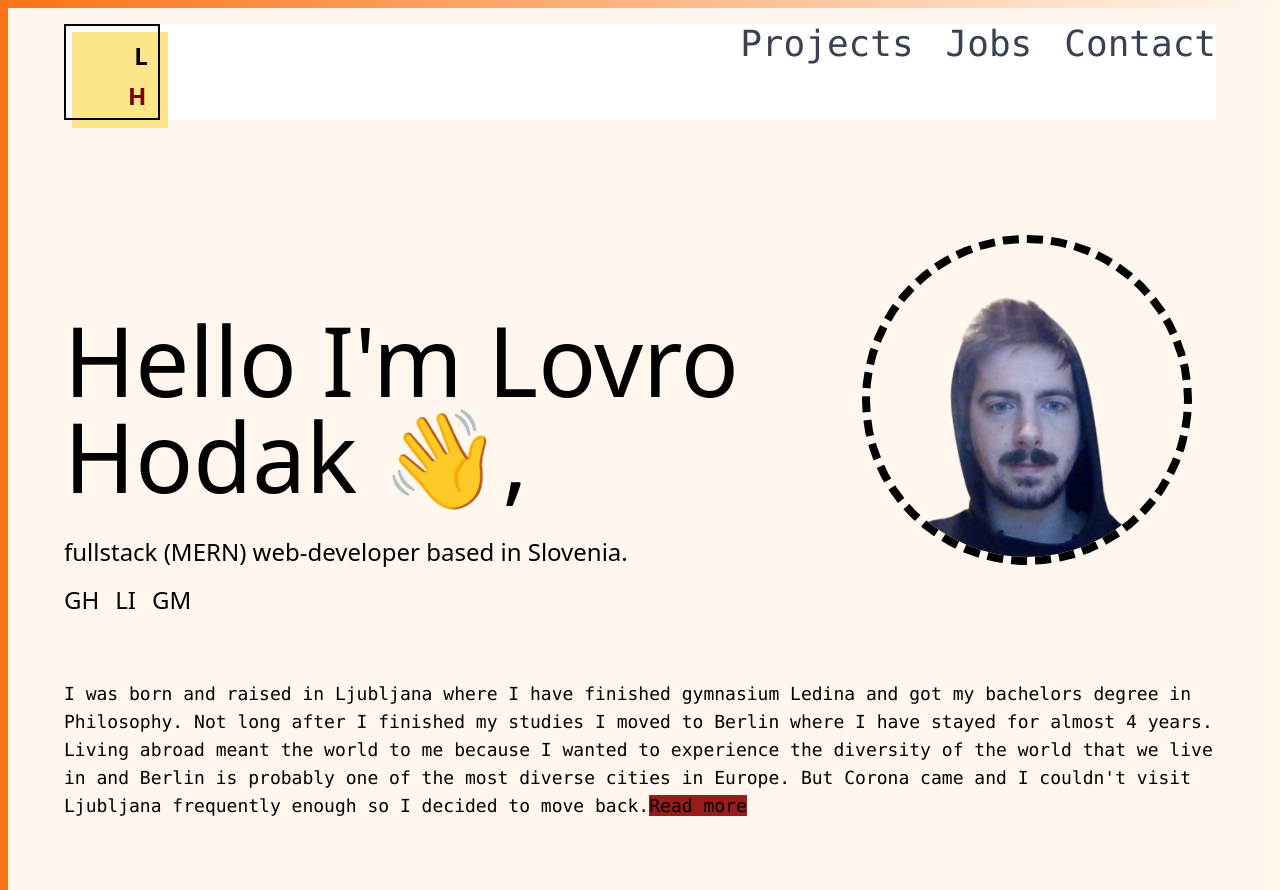
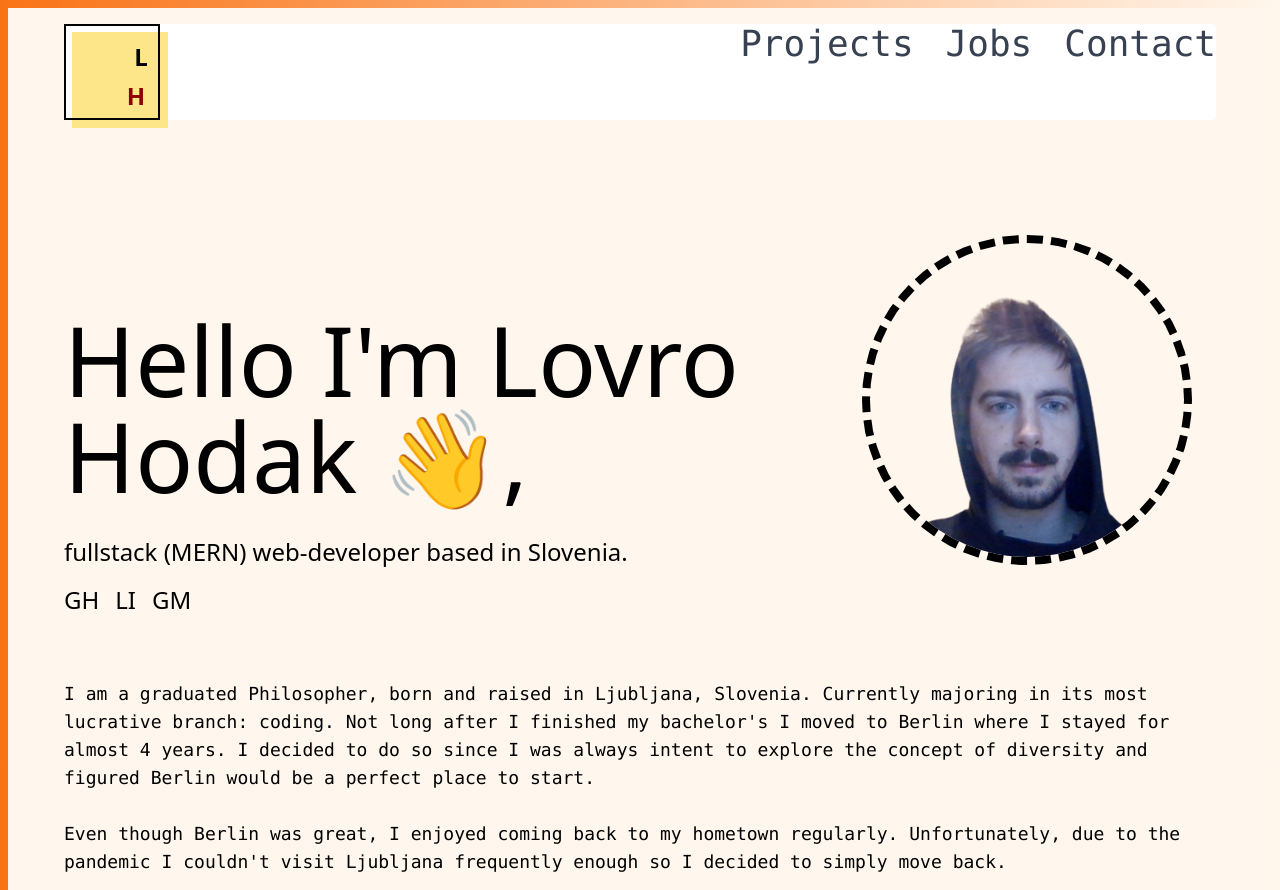
Before and after one commit to LovroHodak/intro, a React (Create React App) app: page / in a window 1280 px wide. Shown: the top 890 px of the page. Built offline with nearby package versions, Linux system fonts and the light colour scheme.

Commit message:
about content

```diff
--- a/src/components/IntroMore.js
+++ b/src/components/IntroMore.js
@@ -6,13 +6,46 @@ export default function IntroMore() {
   return (
     <IntroMoreContainer>
       <About>
-        I was born and raised in Ljubljana where I have finished gymnasium
-        Ledina and got my bachelors degree in Philosophy. Not long after I
-        finished my studies I moved to Berlin where I have stayed for almost 4
-        years. Living abroad meant the world to me because I wanted to
-        experience the diversity of the world that we live in and Berlin is
-        probably one of the most diverse cities in Europe. But Corona came and I
-        couldn't visit Ljubljana frequently enough so I decided to move back.
+        I am a graduated Philosopher, born and raised in Ljubljana, Slovenia.
+        Currently majoring in its most lucrative branch: coding. Not long after
+        I finished my bachelor's I moved to Berlin where I stayed for almost 4
+        years. I decided to do so since I was always intent to explore the
+        concept of diversity and figured Berlin would be a perfect place to
+        start.
+        <br />
+        <br />
+        Even though Berlin was great, I enjoyed coming back to my hometown
+        regularly. Unfortunately, due to the pandemic I couldn't visit Ljubljana
+        frequently enough so I decided to simply move back.
+        <br />
+        <br />
+        As you might have figured out already, having a bachelor's degree in
+        Philosophy did not make me the “most wanted” on the job market. This
+        meant that I had to have tried a variety of different jobs. I have
+        worked in administration, hospitality, sales, logistics, event
+        organization, you name it!
+        <br />
+        <br />
+        Throughout my employment, I have worked alone, in big groups,
+        international teams, and had multilingual work environments where I
+        could brush up on my English, German, Slovene and Serbo-Croatian.
+        <br />
+        <br />
+        I enjoy working in big teams but also value my privacy. I am a firm
+        believer that honesty and having willingness to see the good in other
+        people are key to working well with others.
+        <br />
+        <br />
+        If I had to categorize myself, I would say I am a results-driven person
+        given the fact that I like the way accomplishing things makes me feel,
+        all warm and fuzzy. However, I never try to overdo it, always being
+        aware that at the end of the day I am just human surrounded with other
+        human beings.
+        <br />
+        <br />
+        Now finally, coming to the point of why I made this website and why you
+        are here, hopefully : I make FREE websites! Just kidding, here is the
+        rest of my story.
       </About>
       <ShowMoreLessBtn
         className={show === "block" ? "hidden" : ""}
@@ -23,50 +56,55 @@ export default function IntroMore() {
         Read more
       </ShowMoreLessBtn>
       <About className={show}>
-        Having a bachelor's degree in Philosophy means that I have tried a
-        variety of different jobs. I have worked in administration, hospitality,
-        sales, logistios, organization of events... I have worked alone and I
-        have worked in big groups. I have worked in international teams where
-        the spoken languages were English and German, as well as in Slovenian or
-        Serbo-Croatian teams. I enjoy working in big teams but as well I value
-        my privacy. I believe the key to working in big teams are honesty and
-        willingness to see the good in other people. Being good at what you do
-        makes you feel better about yourself so I am definitely a results-driven
-        person but with constant awareness that at the end of the day I am just
-        human surrounded with other human beings.
-      </About>
-      <About className={show}>
-        While trying different career paths I stumbled upon JavaScript meetup in
-        Berlin. I was always curious about how programming works so I started to
-        visit this meetup every week. It started great with HTML and CSS
-        everything made sense to me and I couldn't realize what all the fuzz was
-        about. And then came JavaScript. I knew I had to fly or fight.
-        Fortunately I stuck with it and after I got my first Counter running the
-        whole new world of JavaScript was there for me to uncover. But life
-        happened, so many things to do and so little time. So I made a promise
-        to myself that no matter how little free time I will have I will invest
-        it into programming.
-      </About>
-      <About className={show}>
-        So when I moved back to Slovenia I took 3 months off to attend
-        Full-stack web-dev Bootstrap. Knowing only about the front-end so far
-        this was a great decision because there I learned about server side
-        programming with Node, how to interact with databases (Mongo) and I also
-        learned about the front-end library called React. Things started to come
-        together, but the more knowledge I possessed the more questions arose. I
-        knew I was up to something and I didnt mean to let it go. So I found
-        myself a job in Slovenia but I also found myself a coding mentor to
-        guide me on my programming path. I wanted to wait long enough to feel
-        comfortable about my coding skills before I start applying for jobs. If
-        you are reading this, that means the time has come.
-      </About>
-      <About className={show}>
-      When I don't work or
-        code I either do sports (big time sport enthusiast - basketball, bike,
-        badminton,...) or music (even bigger music enthusiast - i enjoy
-        listening, creating, playing, writing...). Or... I sit on my couch
-        thinking about life and all the answers that philosophy promised to
-        deliver but haven't yet lived up to its promise.
+        <br />
+        While trying different career paths and dance moves in Berlin, I
+        stumbled upon JavaScript. It started great with HTML and CSS. Everything
+        made sense to me and I couldn't realize what everyone was complaining
+        about . And then came JavaScript.
+        <br />
+        <br />
+        It was at this point that my flight or fight kicked in (at least I think
+        it was that, or just my third cup of coffee made me feel things).
+        Fortunately, I stuck with it and after I got my first Counter running,
+        the whole new world of JavaScript was there for me to uncover.
+        <br />
+        <br />
+        Then summer came, so many paths to bike, hoops to shoot and so many
+        opportunities to play “Wonderwall” at a campfire to impress my friends.
+        So, I started running out of time. However, I made a promise to myself
+        that no matter how little free time I will have I will invest it into
+        programming.
+        <br />
+        <br />
+        When I moved back to Slovenia I took 3 months off to attend Full-stack
+        web-dev Bootstrap. So far this was a great decision because there I
+        learned about server side programming with Node, how to interact with
+        databases (Mongo) and I also learned about the front-end library called
+        React.
+        <br />
+        <br />
+        Things started to come together, but the more knowledge I possessed the
+        more questions I had. At this point I knew my years studying philosophy
+        should come in handy. It had taught me that this meant I was up to
+        something and I should not let it go.
+        <br />
+        <br />
+        So I found myself a job in Slovenia to sustain all my cool hobbies but I
+        also found myself a coding mentor to guide me on my programming path.
+        Shout out to (Klemen ||you know who you are).
+        <br />
+        <br />
+        I wanted to wait long enough to feel comfortable about my coding skills
+        before I start applying for jobs. If you are reading this, that means
+        the time has come.
+        <br />
+        <br />
+        As the great philosopher, Peter Parker/ Spiderman once said: "Not
+        everyone is meant to make a difference. But for me, the choice to lead
+        an ordinary life is no longer an option." I would be thrilled to have
+        you join my journey. I can promise a hard worker, an expert on all
+        things philosophy and someone who by now knows a thing or two about
+        coding.
       </About>
       <ShowMoreLessBtn
         className={show}
```
Also changed, not shown: src/App.js (line endings or trailing spaces), 1 other file (tests, documents, lock files or other folders).
